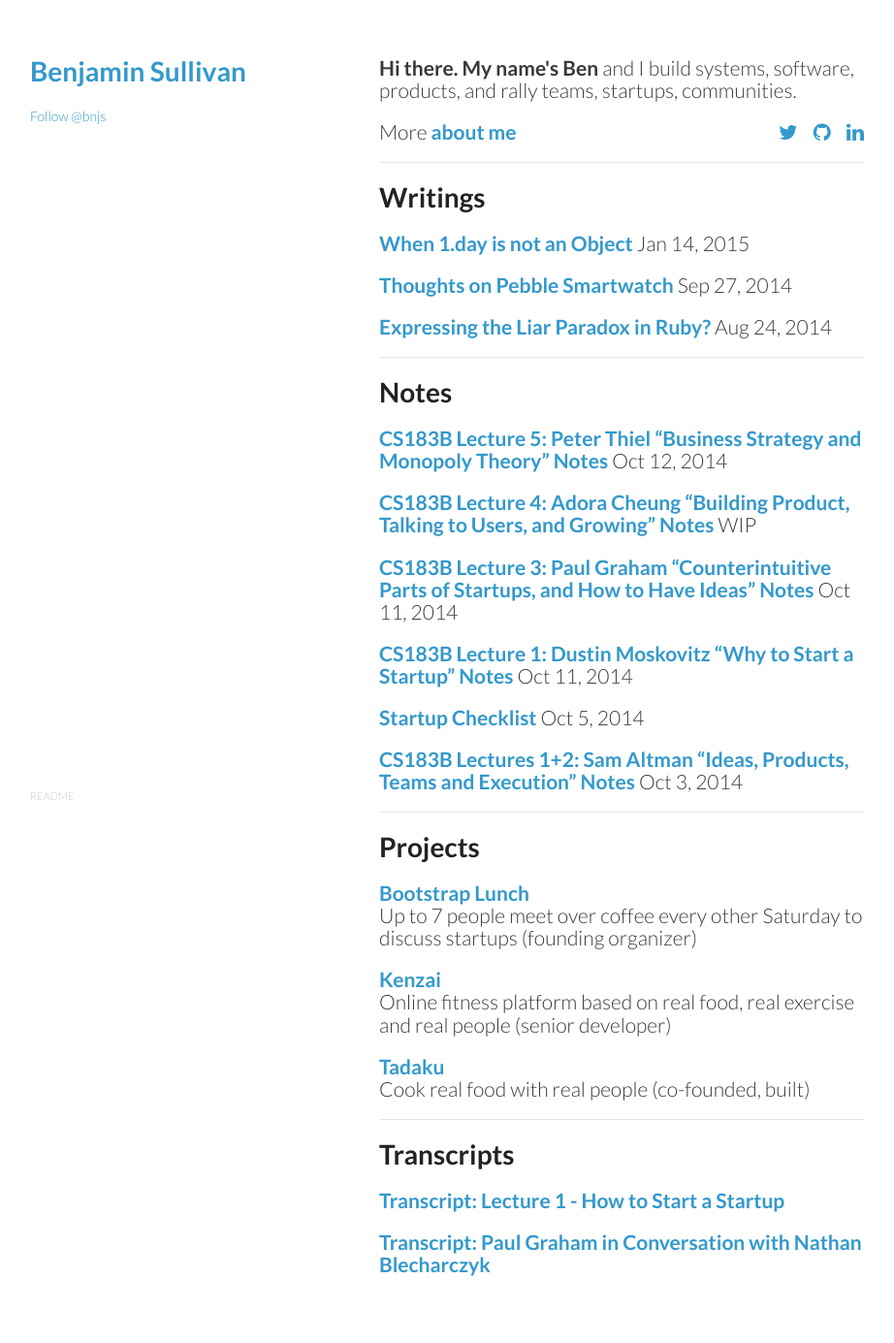
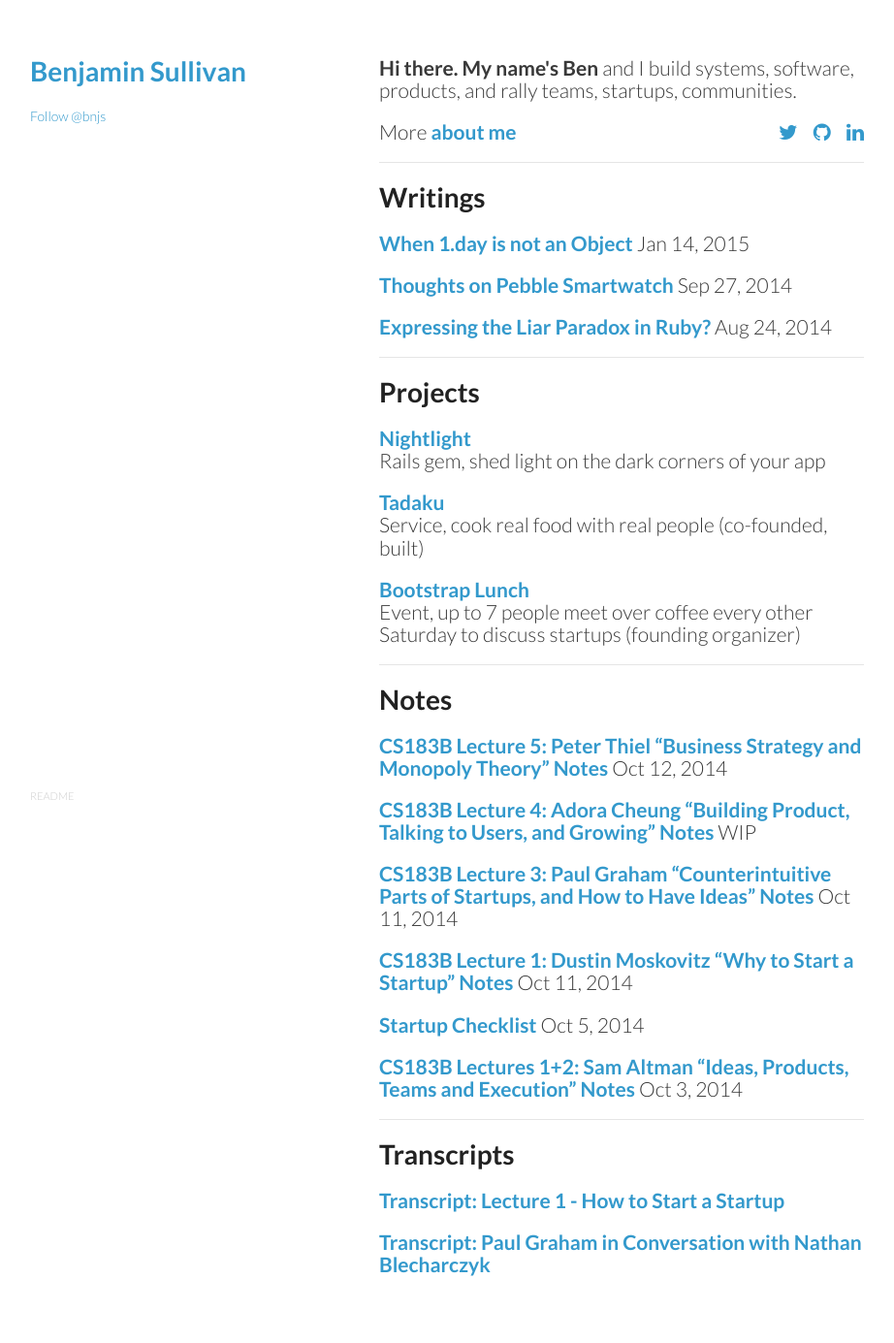
Before and after one commit to bnjs/bnjs.github.io, a Jekyll site: the page built from index.md, in a window 1280 px wide. Shown: the whole page at 97% size, without its empty margins (179-1101 px from the left). Built offline with Jekyll 4.4.1, drawn with Linux system fonts in a browser that asks for light colours; nearby versions of some CDN libraries; comment, search, counter and statistics services are not loaded.

Commit message:
Update projects

```diff
--- a/index.md
+++ b/index.md
@@ -40,6 +40,27 @@ More <a href="/about-me">about me</a>
 {% endfor %}
 {% endif %}
 
+---
+
+# Projects
+
+<h2>
+  <a href="https://github.com/bonsaiben/nightlight" target="_blank">Nightlight</a>
+  <br/>
+  <span class="lowkey">Rails gem, shed light on the dark corners of your app</span>
+</h2>
+
+<h2>
+  <a href="https://www.tadaku.com" target="_blank">Tadaku</a>
+  <br/>
+  <span class="lowkey">Service, cook real food with real people (co-founded, built)</span>
+</h2>
+
+<h2>
+  <a href="http://www.meetup.com/tokyo-startup-circle/" target="_blank">Bootstrap Lunch</a>
+  <br/>
+  <span class="lowkey">Event, up to 7 people meet over coffee every other Saturday to discuss startups (founding organizer)</span>
+</h2>
 
 ---
 
@@ -59,28 +80,6 @@ More <a href="/about-me">about me</a>
 
 ---
 
-# Projects
-
-<h2>
-  <a href="http://www.meetup.com/tokyo-startup-circle/" target="_blank">Bootstrap Lunch</a>
-  <br/>
-  <span class="lowkey">Up to 7 people meet over coffee every other Saturday to discuss startups (founding organizer)</span>
-</h2>
-
-<h2>
-  <a href="https://kenzai.me" target="_blank">Kenzai</a>
-  <br/>
-  <span class="lowkey">Online fitness platform based on real food, real exercise and real people (senior developer)</span>
-</h2>
-
-<h2>
-  <a href="https://www.tadaku.com" target="_blank">Tadaku</a>
-  <br/>
-  <span class="lowkey">Cook real food with real people (co-founded, built)</span>
-</h2>
-
----
-
 # Transcripts
 
 ## [Transcript: Lecture 1 - How to Start a Startup](/2014/09/25/transcript-lecture-1-how-to-start-a-startup/)
```
